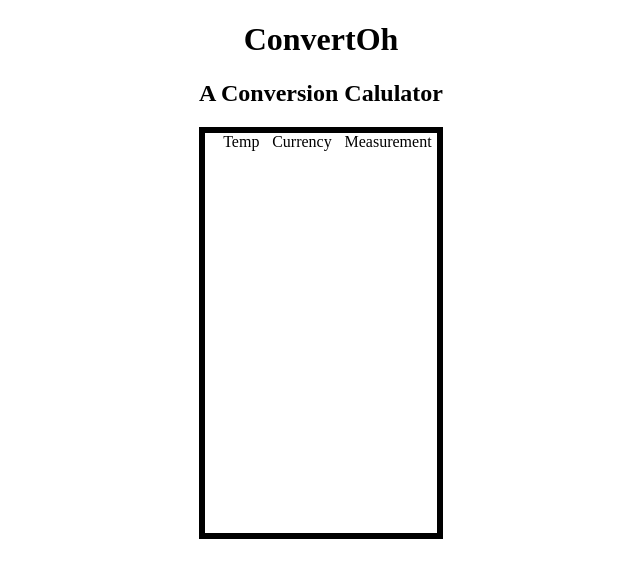
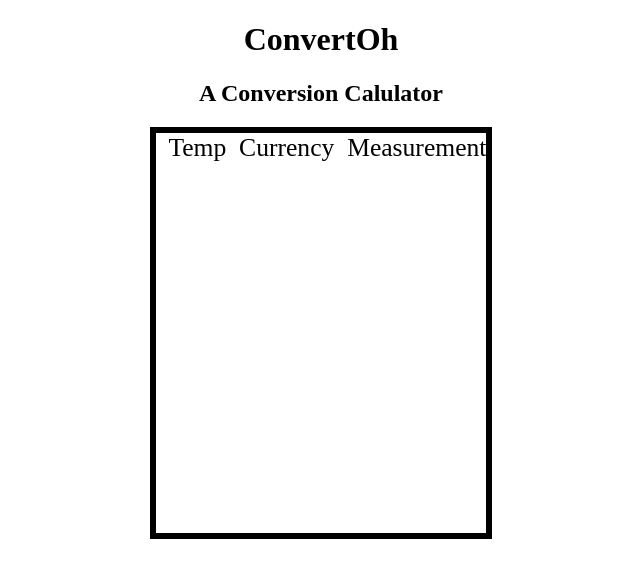
Before and after one commit to StudentCZ/ConvertOh, a React (Create React App) app: page / in a window 1280 px wide. Shown: the top 578 px of the page, without its empty margins (319-959 px from the left). Built offline with nearby package versions, Linux system fonts and the light colour scheme.

Commit message:
change mouse cursor for li tag to pointer

```diff
--- a/src/Home.module.css
+++ b/src/Home.module.css
@@ -16,6 +16,8 @@ body {
 }
 
 .link {
+  cursor: pointer;
   display: inline;
   padding-left: 1vw;
+  font-size: 2vw;
 }
```
